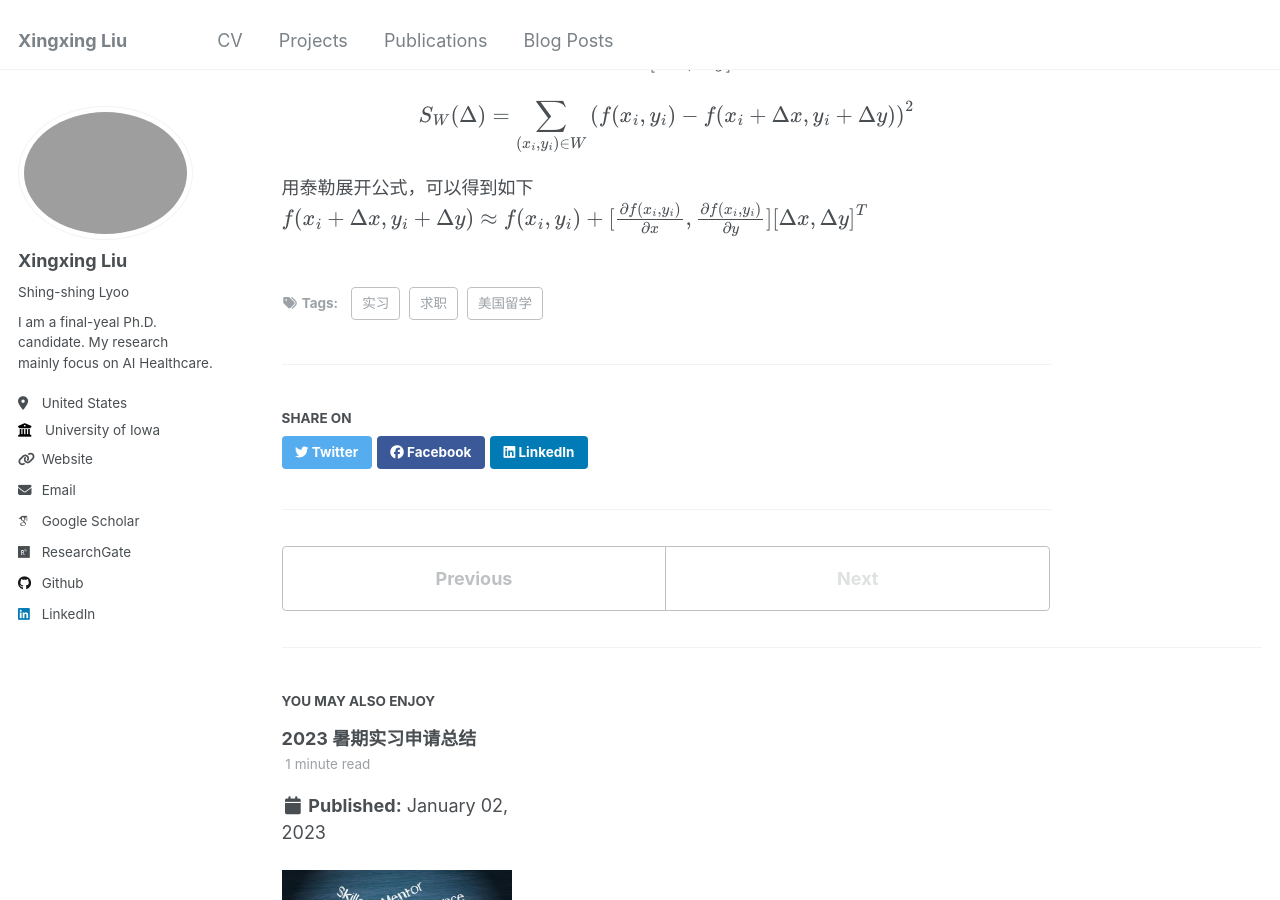
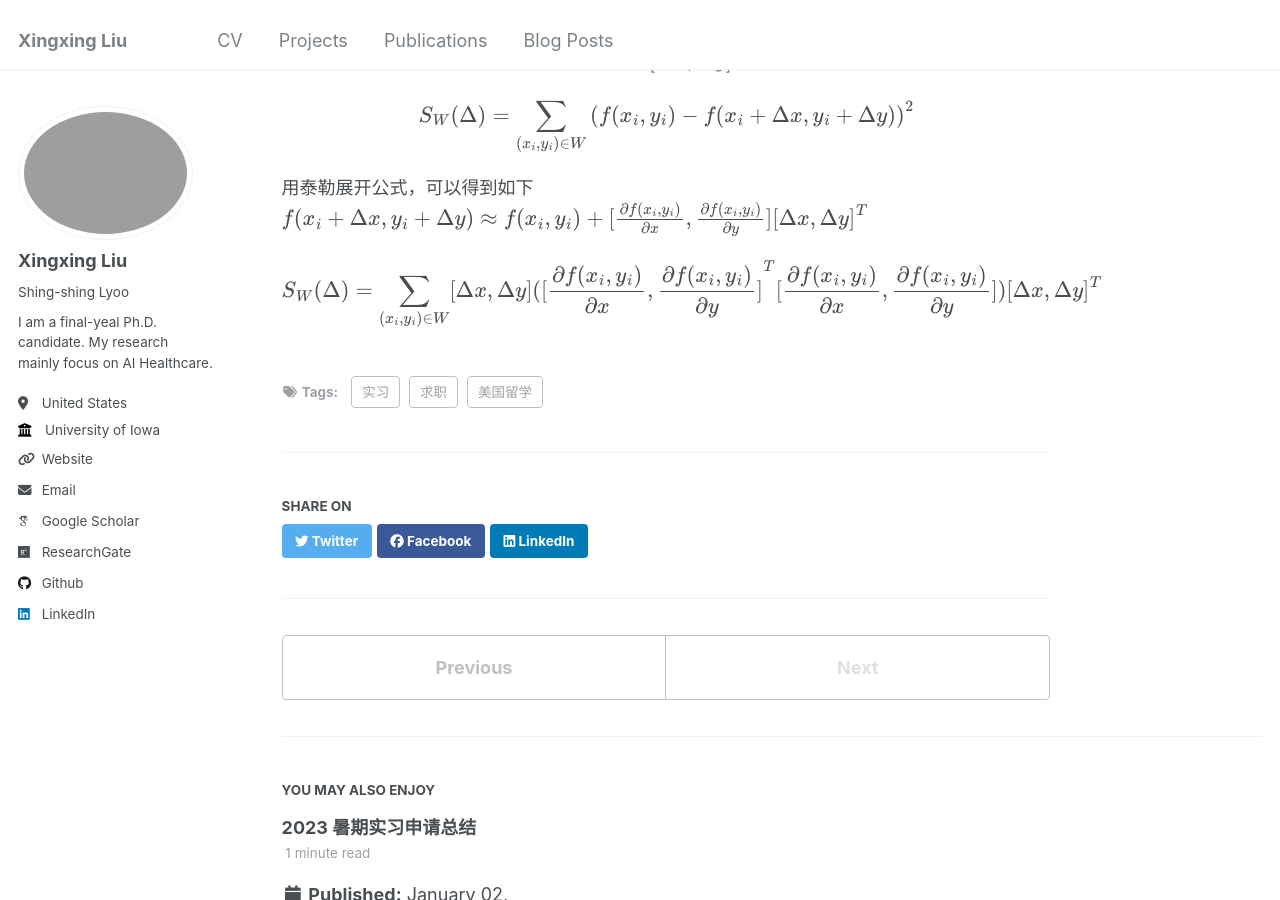
Before and after one commit to xxliu1996/xxliu1996.github.io, a Jekyll site: the page built from _posts/2023-03-05-blog-post_harris-corner-detection.md, in a window 1280 px wide and 900 px high, scrolled down 949 px. Built offline with Jekyll 4.4.1, drawn with Linux system fonts in a browser that asks for light colours; some web fonts are replaced.

Commit message:
update the post of harris corner detection

```diff
--- a/_posts/2023-03-05-blog-post_harris-corner-detection.md
+++ b/_posts/2023-03-05-blog-post_harris-corner-detection.md
@@ -23,3 +23,5 @@ $$S_{W}(\Delta) = \sum_{(x_i, y_i) \in W}^{}{(f(x_i, y_i) - f(x_i + \Delta x, y_
 
 用泰勒展开公式，可以得到如下
 $$f(x_i + \Delta x, y_i + \Delta y) \approx f(x_i, y_i) + [\frac{\partial{f(x_i, y_i)}}{\partial{x}} ,\frac{\partial{f(x_i, y_i)}}{\partial{y}}]{[\Delta x , \Delta y]}^{T}$$
+
+$$S_{W}(\Delta) = \sum_{(x_i, y_i) \in W}^{}[\Delta x, \Delta y]({[\frac{\partial{f(x_i, y_i)}}{\partial{x}} ,\frac{\partial{f(x_i, y_i)}}{\partial{y}}]}^{T}[\frac{\partial{f(x_i, y_i)}}{\partial{x}} ,\frac{\partial{f(x_i, y_i)}}{\partial{y}}]){[\Delta x , \Delta y]}^{T}$$
```
